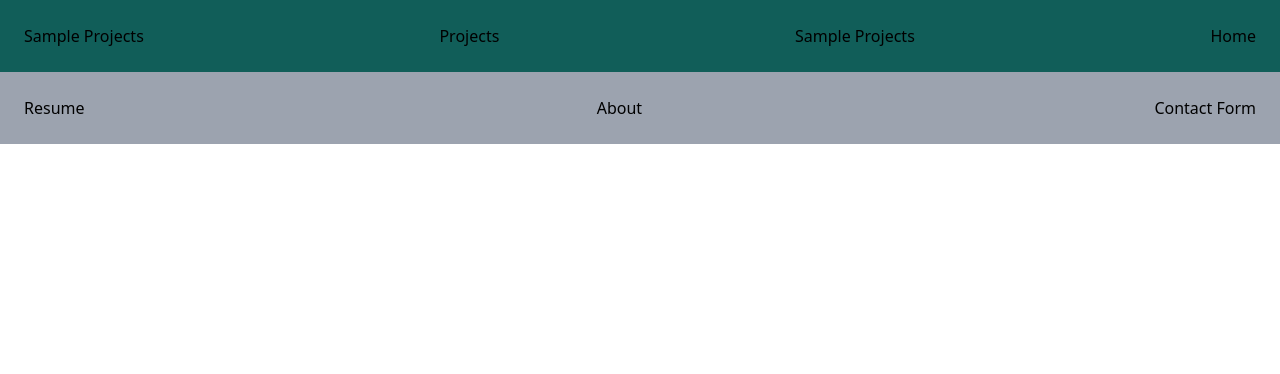
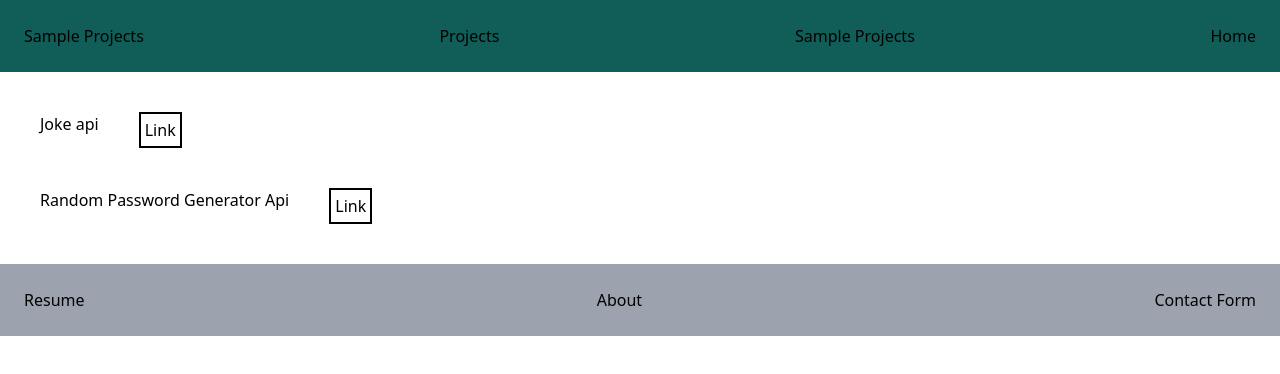
Before and after one commit to SeanTshark/2025-webtech-final-project, a website: page mywork.html in a window 1280 px wide. Drawn offline with Linux system fonts and the light colour scheme.

Commit message:
feat(sample_projects_page): add sample projects section

```diff
--- a/mywork.html
+++ b/mywork.html
@@ -28,8 +28,19 @@
     </div>
 </header>
 <main>
-    <article>
+    <article class="p-10">
         <header></header>
+
+        <section class="flex flex-start">
+            <h1 class="mr-10">Joke api</h1>
+            <a class="w-fit p-1 border-2 border-black" href="apisampleform.html">Link</a>
+        </section>
+
+        <section class="mt-10 flex flex-start">
+            <h1 class="mr-10">Random Password Generator Api</h1>
+            <a class="w-fit p-1 border-2 border-black" href="apisampleform.html">Link</a>
+        </section>
+
 
     </article>
 </main>
```
